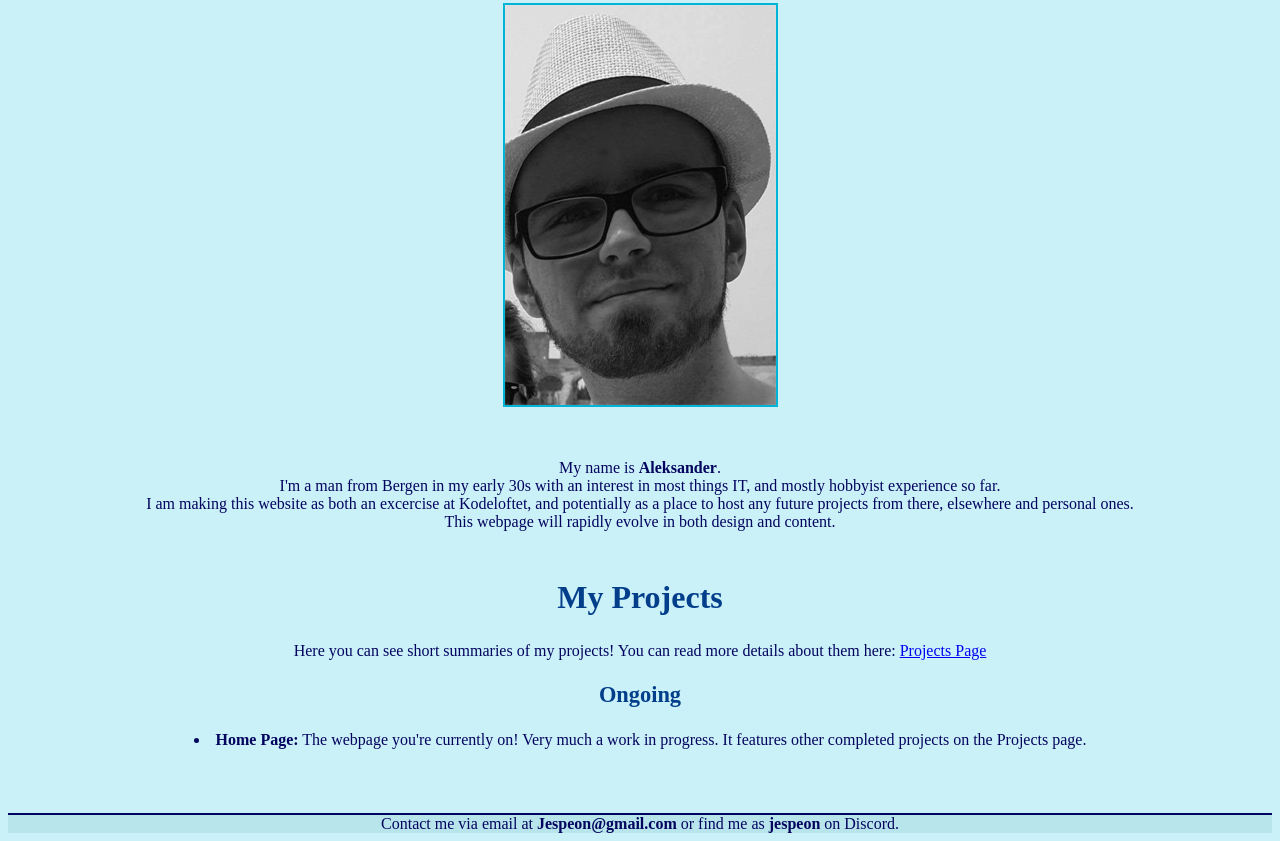
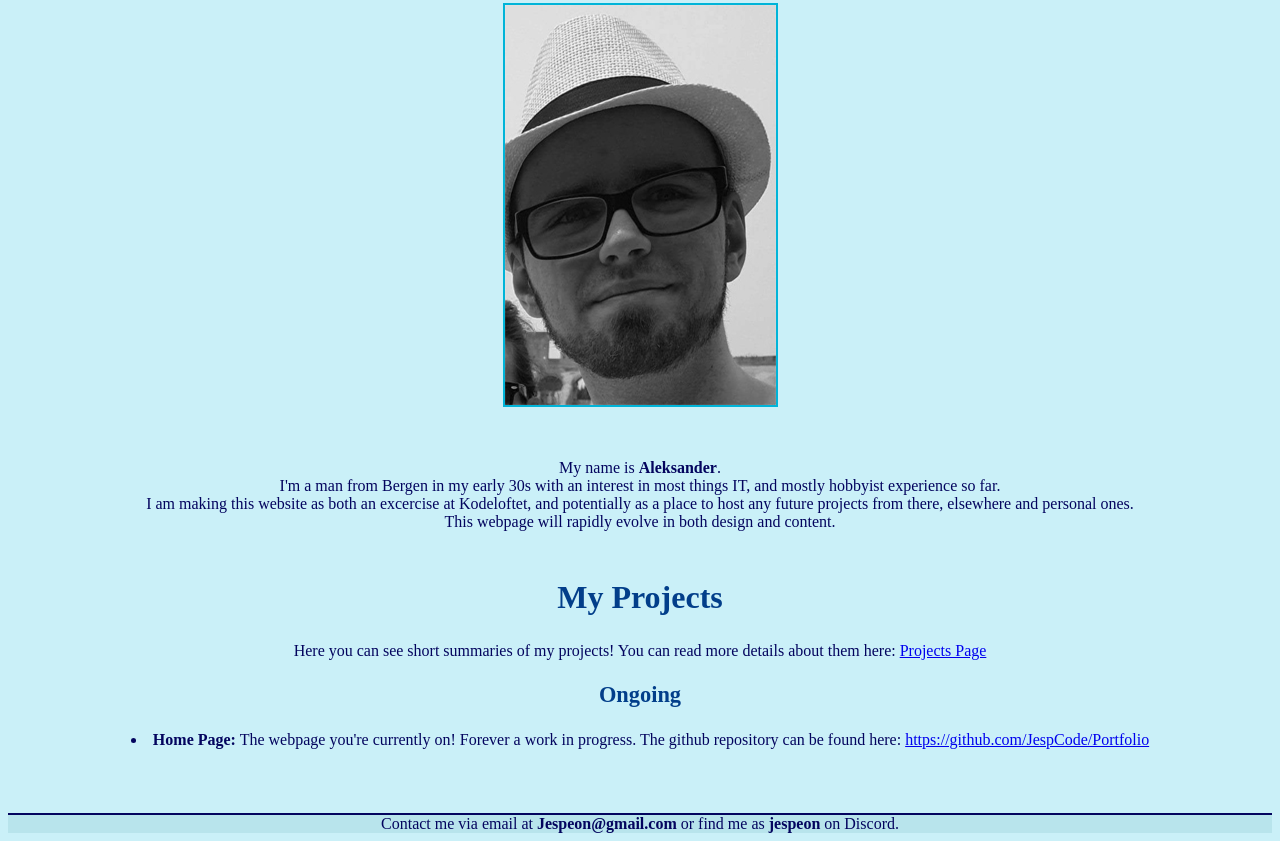
Before and after one commit to JespCode/Portfolio, a plain HTML site: page index.html in a window 1280 px wide. Shown: the part 278-1119 px from the top of the page. Drawn offline with Linux system fonts and the light colour scheme.

Commit message:
added github link to front page

```diff
--- a/index.html
+++ b/index.html
@@ -62,8 +62,7 @@
           <ul class="ul-align">
             <li>
               <span class="bold">Home Page:</span> The webpage you're currently
-              on! Very much a work in progress. It features other completed
-              projects on the Projects page.
+              on! Forever a work in progress. The github repository can be found here: <a href="https://github.com/JespCode/Portfolio">https://github.com/JespCode/Portfolio</a>
             </li>
           </ul>
         </section>
```
